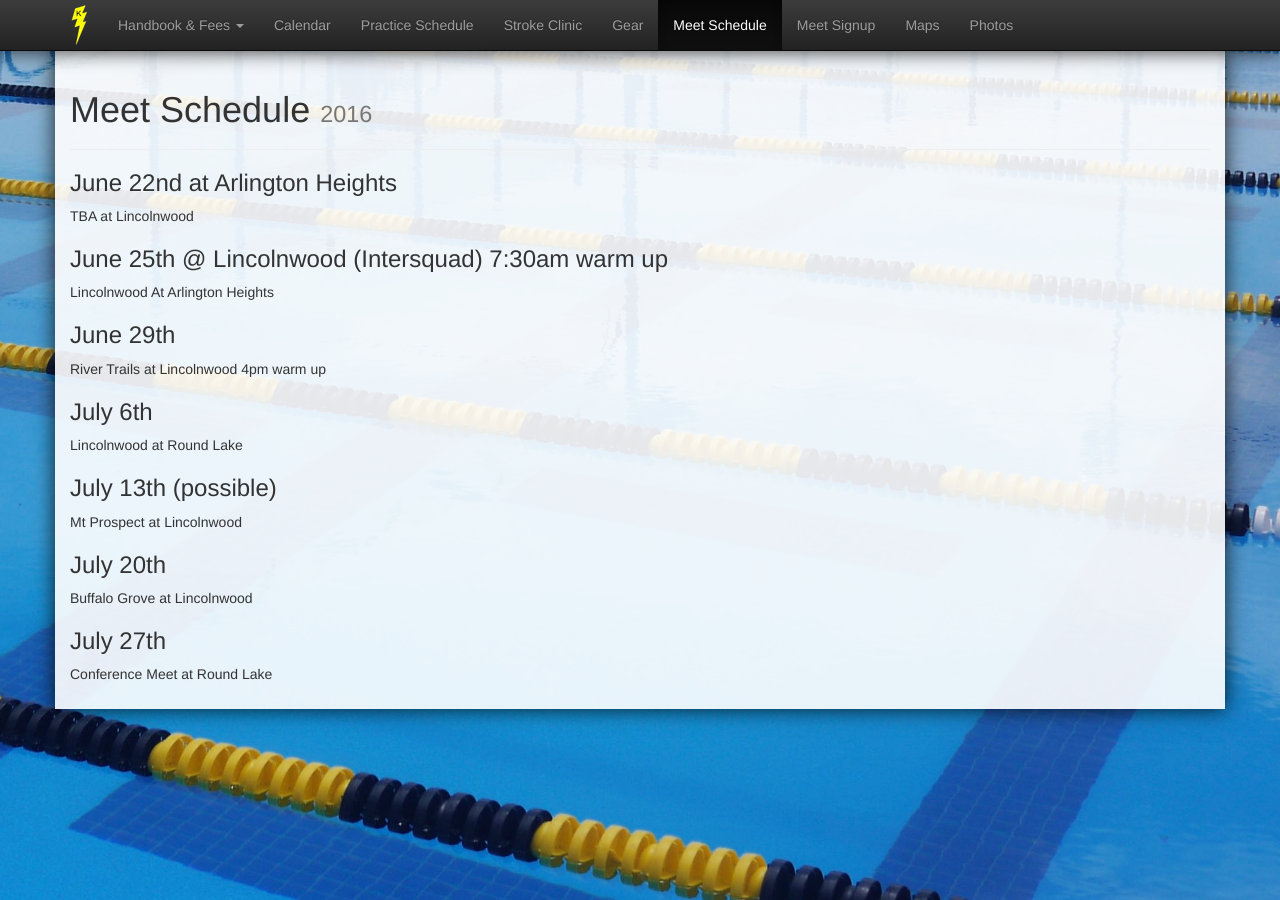
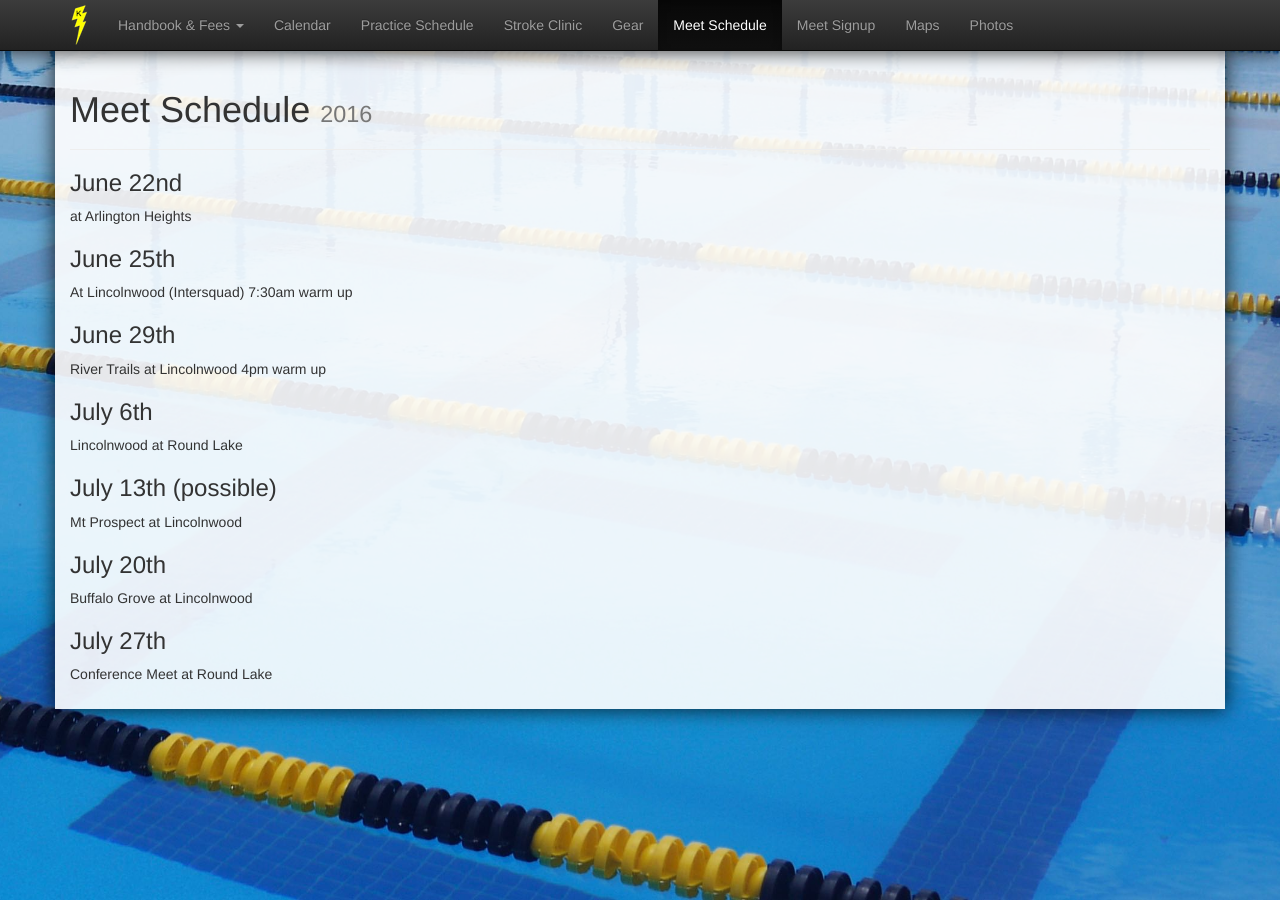
Before and after one commit to schickm/lwlightning.org, a Jekyll site: the page built from meet-schedule.md, in a window 1280 px wide. Built offline with Jekyll 4.4.1, drawn with Linux system fonts in a browser that asks for light colours; nearby versions of some CDN libraries; comment, search, counter and statistics services are not loaded.

Commit message:
Update meet-schedule.md

```diff
--- a/meet-schedule.md
+++ b/meet-schedule.md
@@ -21,11 +21,11 @@ tags: []
 comments: []
 ---
 
-### June 22nd at Arlington Heights
-TBA at Lincolnwood
+### June 22nd
+at Arlington Heights
 
-### June 25th @ Lincolnwood (Intersquad) 7:30am warm up
-Lincolnwood At Arlington Heights
+### June 25th
+ At Lincolnwood (Intersquad) 7:30am warm up
 
 ### June 29th
 River Trails at Lincolnwood 4pm warm up
```
